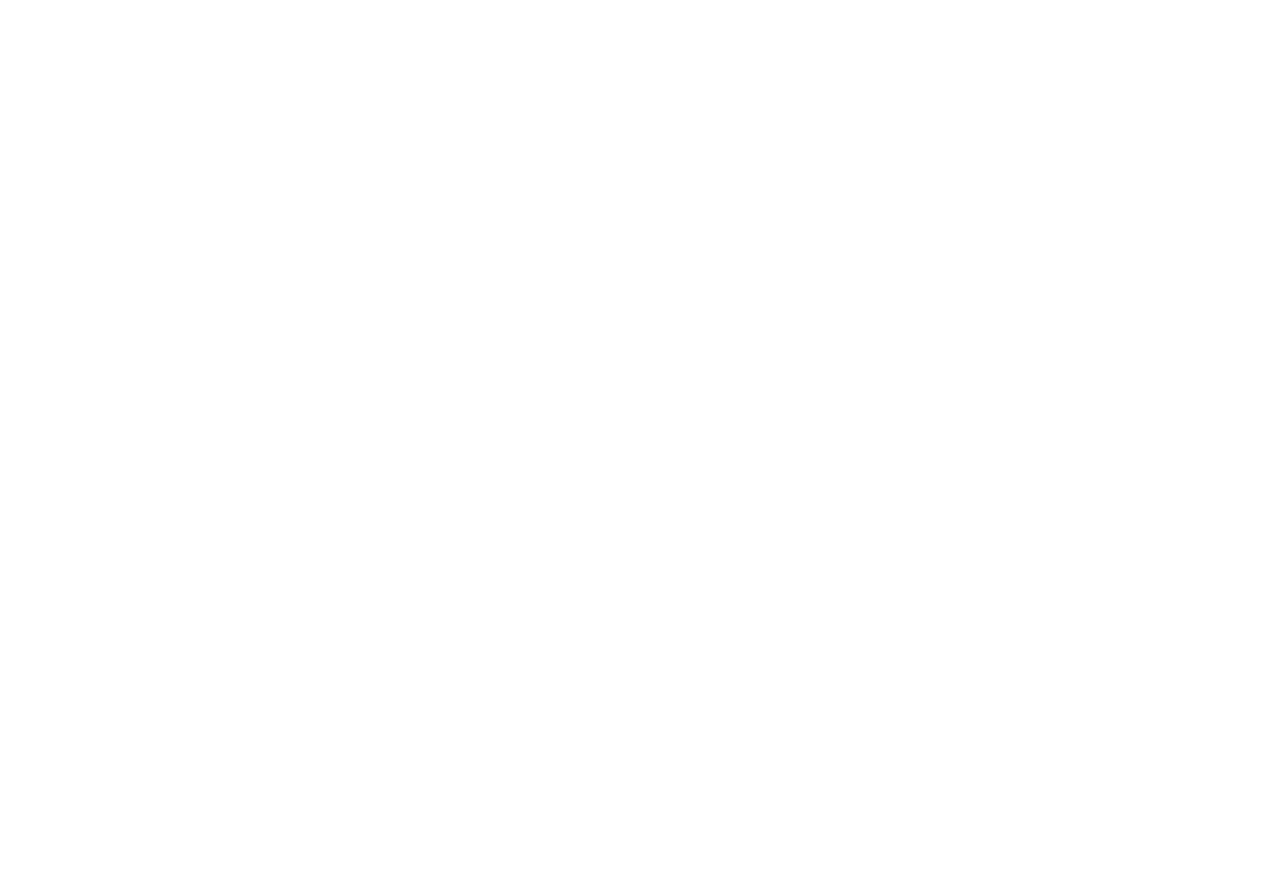
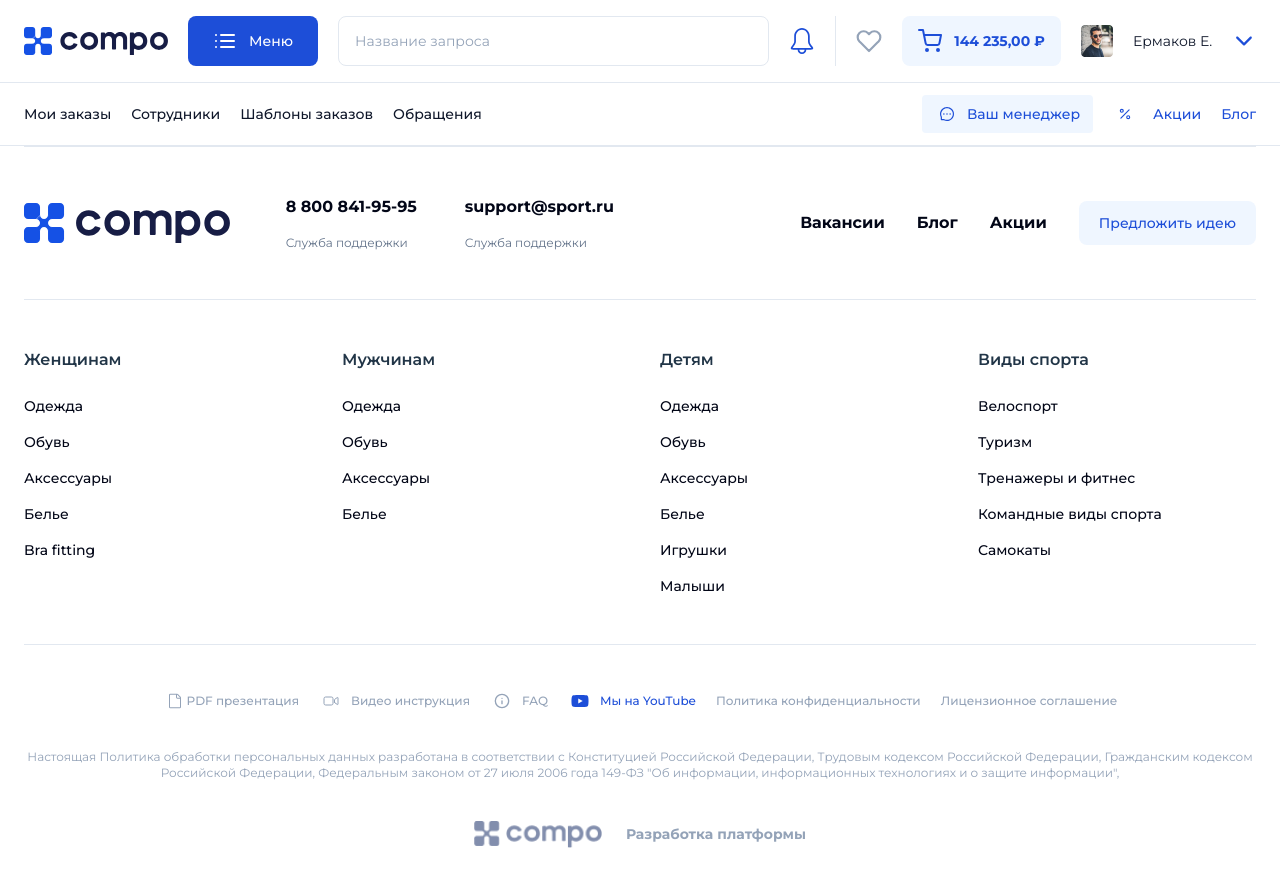
Before and after one commit to nevty/compo-shop, a React (Vite) app: page / in a window 1280 px wide. Shown: the top 886 px of the page. Before the commit the page ends 800 px from the top, so only its background shows below. Built offline with nearby package versions, Linux system fonts and the light colour scheme.

Commit message:
feature: app main layout

```diff
--- a/src/App.tsx
+++ /dev/null
@@ -1,9 +0,0 @@
-function App() {
-  return (
-    <div>
-
-    </div>
-  );
-}
-
-export default App;
--- /dev/null
+++ b/src/app/index.tsx
@@ -0,0 +1,25 @@
+import { IconContext } from "react-icons";
+import { Routes, Route } from "react-router-dom";
+
+import { HeaderWidget } from "@widgets/header";
+
+import { Navigation, Footer } from "./ui";
+
+function App() {
+  return (
+    <div className="font-montserrat text-sm">
+      <IconContext.Provider value={{ className: "min-w-6 max-h-12" }}>
+        <HeaderWidget />
+        <div className="w-full h-px bg-slate-200" />
+        <Navigation />
+        <div className="w-full h-px bg-slate-200" />
+        <Routes>
+          <Route path="/" element={<div />} />
+        </Routes>
+        <Footer />
+      </IconContext.Provider>
+    </div>
+  );
+}
+
+export default App;
--- a/src/main.tsx
+++ b/src/main.tsx
@@ -1,7 +1,7 @@
 import React from "react";
 import ReactDOM from "react-dom/client";
 import { BrowserRouter } from "react-router-dom";
-import App from "./App.tsx";
+import App from "./app";
 import "./index.css";
 
 ReactDOM.createRoot(document.getElementById("root")!).render(
```
